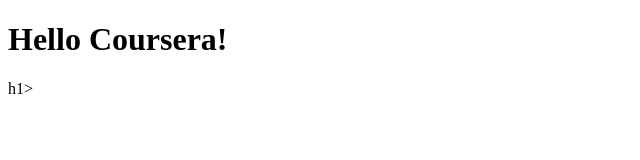
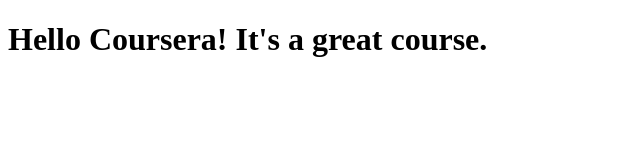
Before and after one commit to SWKirsten/SWKirsten.github.io, a plain HTML site: page site/index.html in a window 1280 px wide. Shown: the whole page, without its empty margins (0-640 px from the left). Drawn offline with Linux system fonts and the light colour scheme.

Commit message:
small addition

```diff
--- a/site/index.html
+++ b/site/index.html
@@ -6,6 +6,6 @@
 	<title>Hello Coursera</title>
 </head>
 <body>
-<h1>Hello Coursera!</h1>h1>
+<h1>Hello Coursera! It's a great course.</h1>
 </body>
 </html>
```
